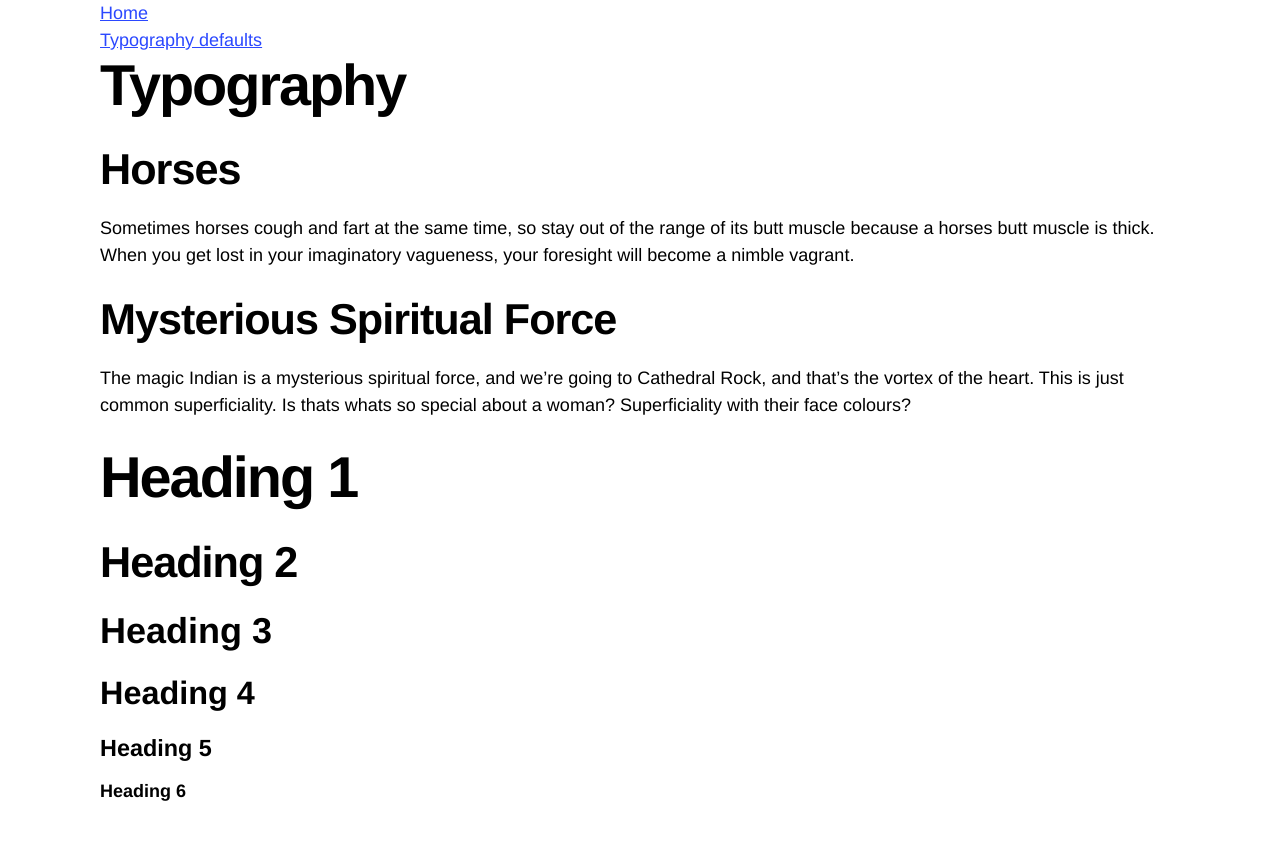
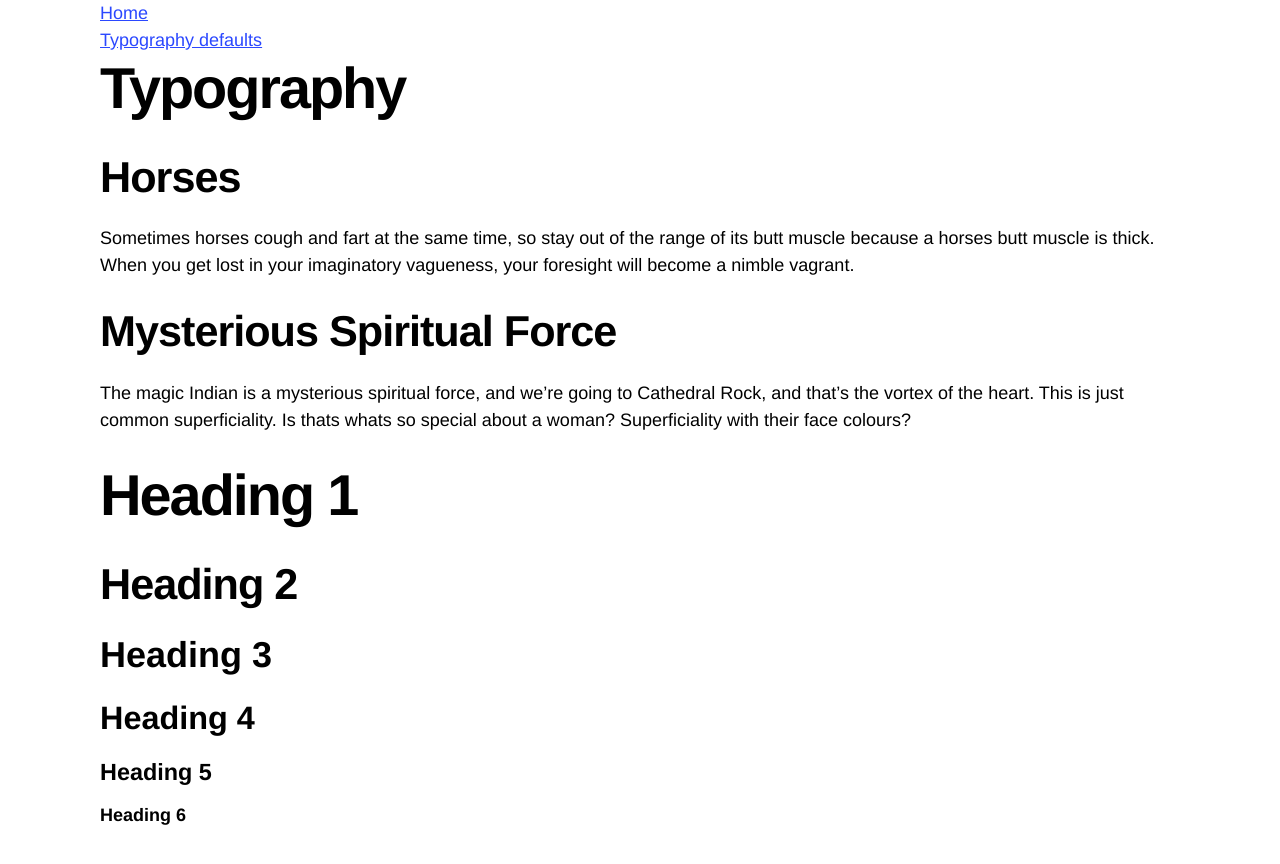
Before and after one commit to levimcg/levimcg.com, a Jekyll site: the page built from typography.md, in a window 1280 px wide. Shown: the top 864 px of the page. Built offline with Jekyll 4.4.1, drawn with Linux system fonts in a browser that asks for light colours; nearby versions of some CDN libraries; Markdown is read by kramdown in place of the engine named in the settings.

Commit message:
let jekyll compile sass

```diff
--- a/_sass/components/_typography.scss
+++ b/_sass/components/_typography.scss
@@ -12,7 +12,7 @@
 	font-weight: $heading-font-weight;
 }
 
-.h1, .h2 { line-height: 1.1; }
+.h1, .h2 { line-height: 1.2; }
 
 .h3, .h4 { line-height: 1.3; }
 
--- a/css/style.css
+++ /dev/null
@@ -1,172 +0,0 @@
-/*-----------------------------------------------
-
-	Reset
-
------------------------------------------------*/
-/* http://meyerweb.com/eric/tools/css/reset/
-   v2.0 | 20110126
-   License: none (public domain)
-*/
-html, body, div, span, applet, object, iframe,
-h1, h2, h3, h4, h5, h6, p, blockquote, pre,
-a, abbr, acronym, address, big, cite, code,
-del, dfn, em, img, ins, kbd, q, s, samp,
-small, strike, strong, sub, sup, tt, var,
-b, u, i, center,
-dl, dt, dd, ol, ul, li,
-fieldset, form, label, legend,
-table, caption, tbody, tfoot, thead, tr, th, td,
-article, aside, canvas, details, embed,
-figure, figcaption, footer, header, hgroup,
-menu, nav, output, ruby, section, summary,
-time, mark, audio, video {
-  margin: 0;
-  padding: 0;
-  border: 0;
-  font-size: 100%;
-  font: inherit;
-  vertical-align: baseline;
-}
-
-/* HTML5 display-role reset for older browsers */
-article, aside, details, figcaption, figure,
-footer, header, hgroup, menu, nav, section {
-  display: block;
-}
-
-body {
-  line-height: 1;
-}
-
-ol, ul {
-  list-style: none;
-}
-
-blockquote, q {
-  quotes: none;
-}
-
-blockquote:before, blockquote:after,
-q:before, q:after {
-  content: '';
-  content: none;
-}
-
-table {
-  border-collapse: collapse;
-  border-spacing: 0;
-}
-
-/*-----------------------------------------------
-
-	Typography
-
-	See article by John w. Long on modular css typography
-	http://thesassway.com/advanced/modular-css-typography
-
------------------------------------------------*/
-.h1, .typography h1, .typography .h1, .h2, .typography h2, .typography .h2, .h3, .typography h3, .typography .h3, .h4, .typography h4, .typography .h4, .h5, .typography h5, .typography .h5, .h6, .typography h6, .typography .h6 {
-  font-family: "Helvetica Neue", "Helvetica", Arial, sans-serif;
-  font-weight: 700;
-}
-
-.h1, .typography h1, .typography .h1, .h2, .typography h2, .typography .h2 {
-  line-height: 1.1;
-}
-
-.h3, .typography h3, .typography .h3, .h4, .typography h4, .typography .h4 {
-  line-height: 1.3;
-}
-
-.h1, .typography h1, .typography .h1 {
-  font-size: 320%;
-  letter-spacing: -2px;
-}
-
-.h2, .typography h2, .typography .h2 {
-  font-size: 240%;
-  letter-spacing: -1px;
-}
-
-.h3, .typography h3, .typography .h3 {
-  font-size: 200%;
-}
-
-.h4, .typography h4, .typography .h4 {
-  font-size: 180%;
-}
-
-.h5, .typography h5, .typography .h5 {
-  font-size: 130%;
-}
-
-.quiet {
-  color: #bbbbbb;
-}
-
-.italic {
-  font-style: italic;
-}
-
-.bold {
-  font-weight: 700;
-}
-
-.typography h1, .typography h1, .typography .h1 {
-  margin: 0 0 0.5em;
-}
-.typography h2, .typography h2, .typography .h2 {
-  margin: 0 0 0.5em;
-}
-.typography h3, .typography h3, .typography .h3 {
-  margin: 0 0 0.5em;
-}
-.typography h4, .typography h4, .typography .h4 {
-  margin: 0 0 0.5em;
-}
-.typography h5, .typography h5, .typography .h5 {
-  margin: 0 0 0.5em;
-}
-.typography h6, .typography h6, .typography .h6 {
-  margin: 0 0 0.5em;
-}
-
-/*-----------------------------------------------
-
-	Base styles
-
------------------------------------------------*/
-body {
-  font-size: 18px;
-  font-family: "Helvetica Neue", "Helvetica", Arial, sans-serif;
-  font-weight: 400;
-  line-height: 1.5;
-}
-
-a {
-  color: #2b48ff;
-  text-decoration: underline;
-}
-a:hover {
-  text-decoration: none;
-}
-
-p {
-  margin-bottom: 1.5em;
-}
-
-.wrapper {
-  max-width: 1080px;
-  margin: 0 auto;
-}
-
-/*-----------------------------------------------
-
-	Header
-
------------------------------------------------*/
-/*-----------------------------------------------
-
-	Footer
-
------------------------------------------------*/
--- a/_sass/style.scss
+++ b/css/style.scss
@@ -1,3 +1,6 @@
+---
+---
+
 @import "utilities/variables";
 @import "utilities/mixins";
 @import "utilities/reset";
```
